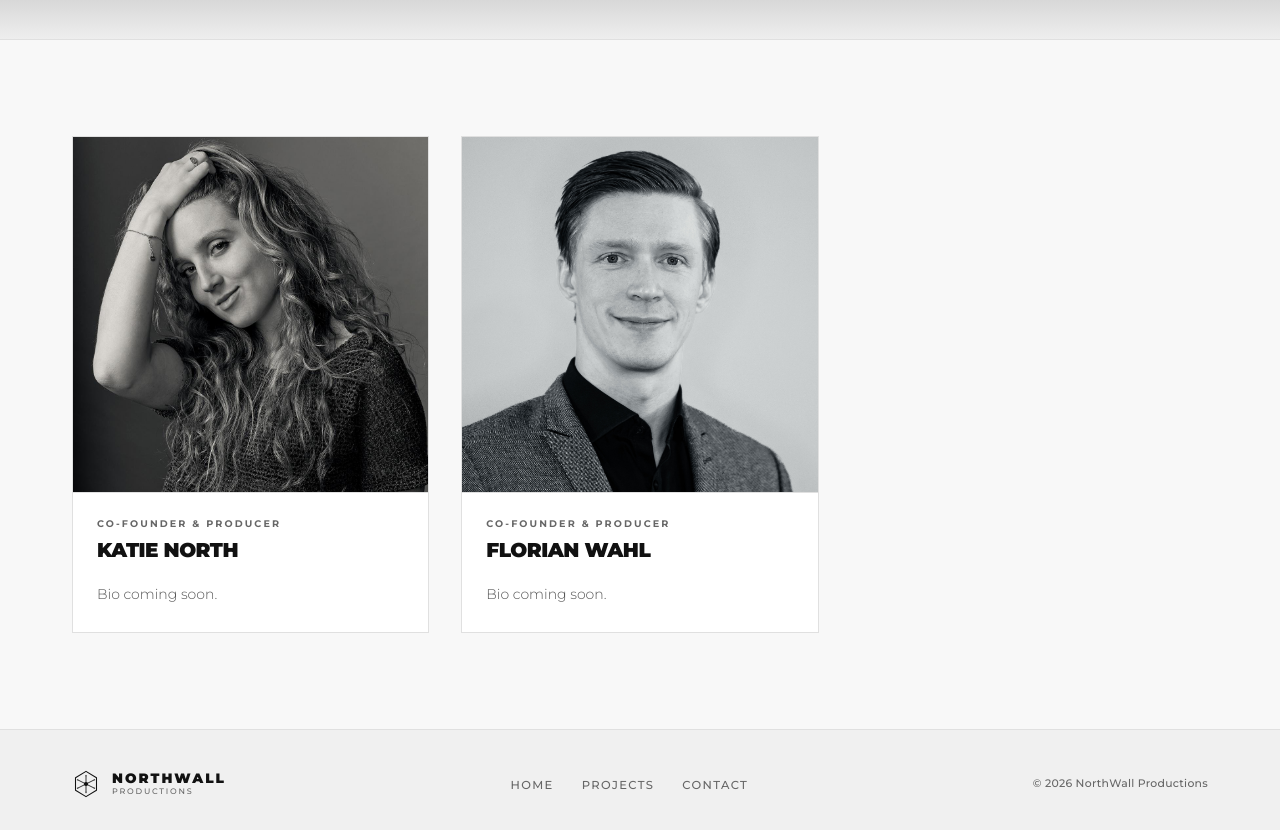
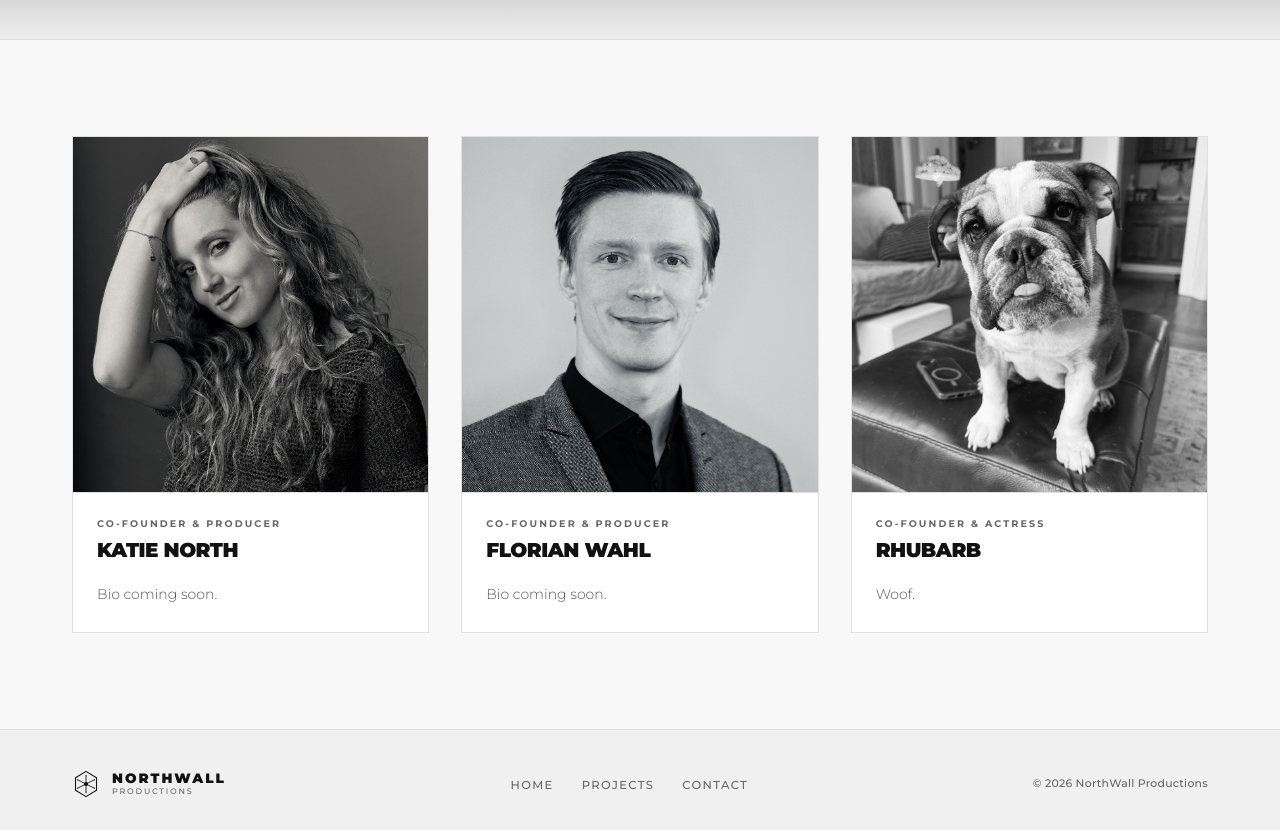
Before and after one commit to florian-wahl/northwallproductions.com, a React (Vite) app: page /team in a window 1280 px wide. Shown: the part 580-1410 px from the top of the page. Built offline with nearby package versions, Linux system fonts and the light colour scheme.

Commit message:
Adding Roo

```diff
--- a/src/data/team.js
+++ b/src/data/team.js
@@ -23,4 +23,11 @@ export const team = [
     photo: 'florian-wahl.jpg', // place headshot at public/team/florian-wahl.jpg
     bio: 'Bio coming soon.',
   },
+  {
+    id: 'rhubarb',
+    name: 'Rhubarb',
+    title: 'Co-Founder & Actress',
+    photo: 'rhubarb.jpeg', // place headshot at public/team/florian-wahl.jpg
+    bio: 'Woof.',
+  },
 ];
```
Also changed, not shown: public/team/rhubarb.jpeg (added).
